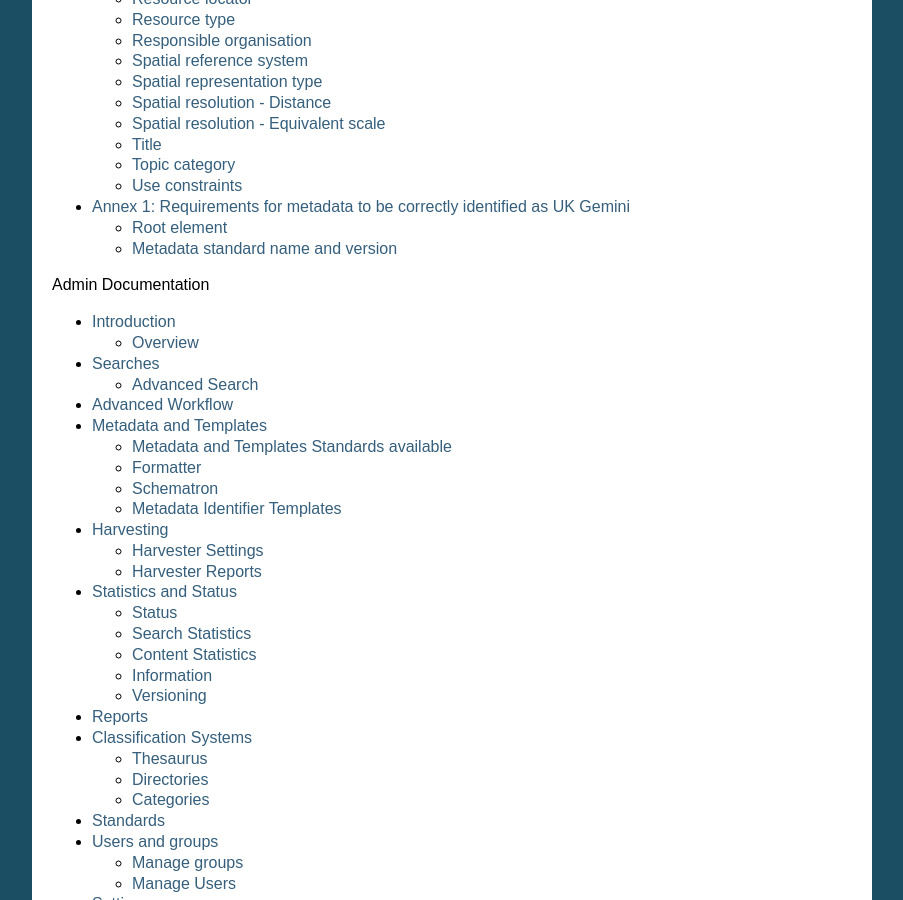
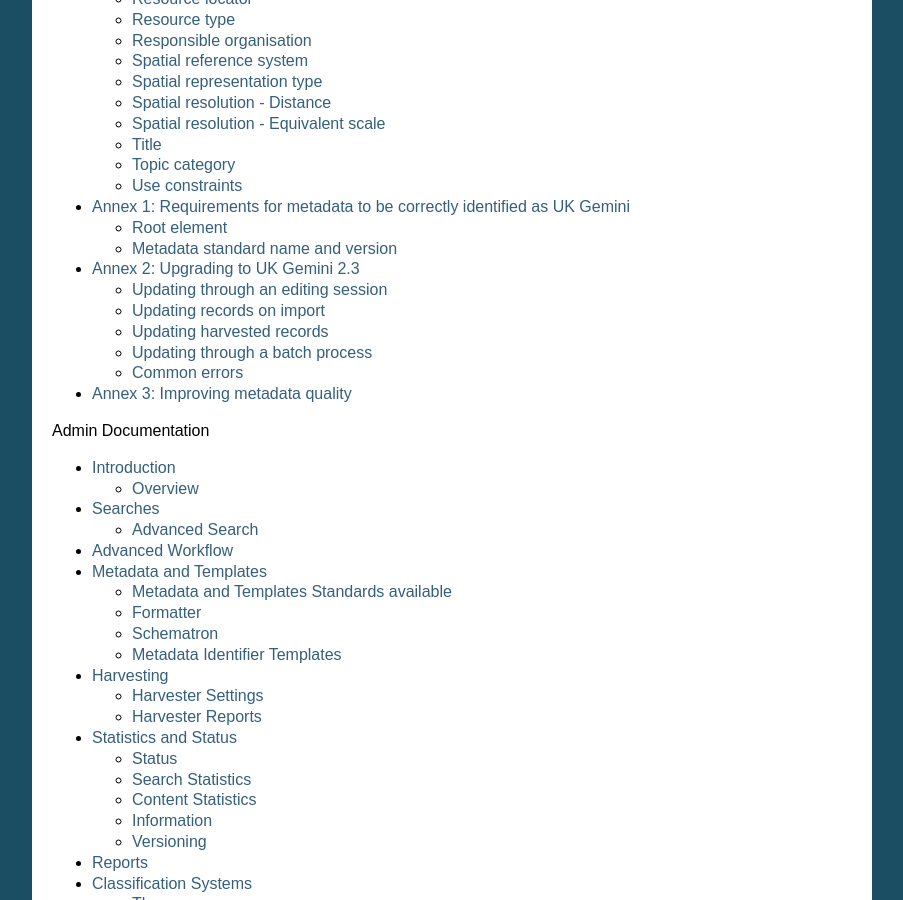
Before and after one commit to AstunTechnology/ssdidocs, a Sphinx documentation site: the page built from docs/index.rst, in a window 1280 px wide and 900 px high, scrolled down 1713 px. Shown: the whole window, without its empty margins (198-1101 px from the left). Built offline with Sphinx 7.4.7, drawn with Linux system fonts in a browser that asks for light colours.

Commit message:
Typo in image reference in chap 7, added refs to Annexs2 and 3 in index and changed conf to avoid static_path build error

```diff
--- a/docs/UserDoc_Chap7_Elements.rst
+++ b/docs/UserDoc_Chap7_Elements.rst
@@ -849,7 +849,7 @@
 .. |userdoc_fig_7_31_1_FileIdentifier| image:: media/userdoc_fig_7_31_1_FileIdentifier.png
 .. |userdoc_fig_7_32_1_MetadataStandard| image:: media/userdoc_fig_7_32_1_MetadataStandard.png
 .. |userdoc_fig_7_33_1_ParentIdentifier| image:: media/userdoc_fig_7_33_1_ParentIdentifier.png
-.. |userdoc_fig_7_34_1_SpatialRepresentationType| image:: media/userdoc_fig_7_33_1_SpatialRepresentationType.png
+.. |userdoc_fig_7_34_1_SpatialRepresentationType| image:: media/userdoc_fig_7_34_1_SpatialRepresentationType.png
 .. |button_edit_plus| image:: media/button_edit_plus.png
 .. |button_edit_delete| image:: media/button_edit_delete.png
 .. |button_edit_plusdrop| image:: media/button_edit_plusdrop.png
--- a/docs/conf.py
+++ b/docs/conf.py
@@ -153,7 +153,8 @@
 # Add any paths that contain custom static files (such as style sheets) here,
 # relative to this directory. They are copied after the builtin static files,
 # so a file named "default.css" will overwrite the builtin "default.css".
-html_static_path = ['_static']
+# html_static_path = ['_static']
+html_static_path = []
 
 # Add any extra paths that contain custom files (such as robots.txt or
 # .htaccess) here, relative to this directory. These files are copied
--- a/docs/index.rst
+++ b/docs/index.rst
@@ -25,6 +25,8 @@
    UserDoc_Chap6_Edit
    UserDoc_Chap7_Elements
    UserDoc_Chap8_Annex1
+   UserDoc_Chap9_Annex2
+   UserDoc_Chap10_Annex3
 
 .. _admin-docs:
 .. toctree::
```
